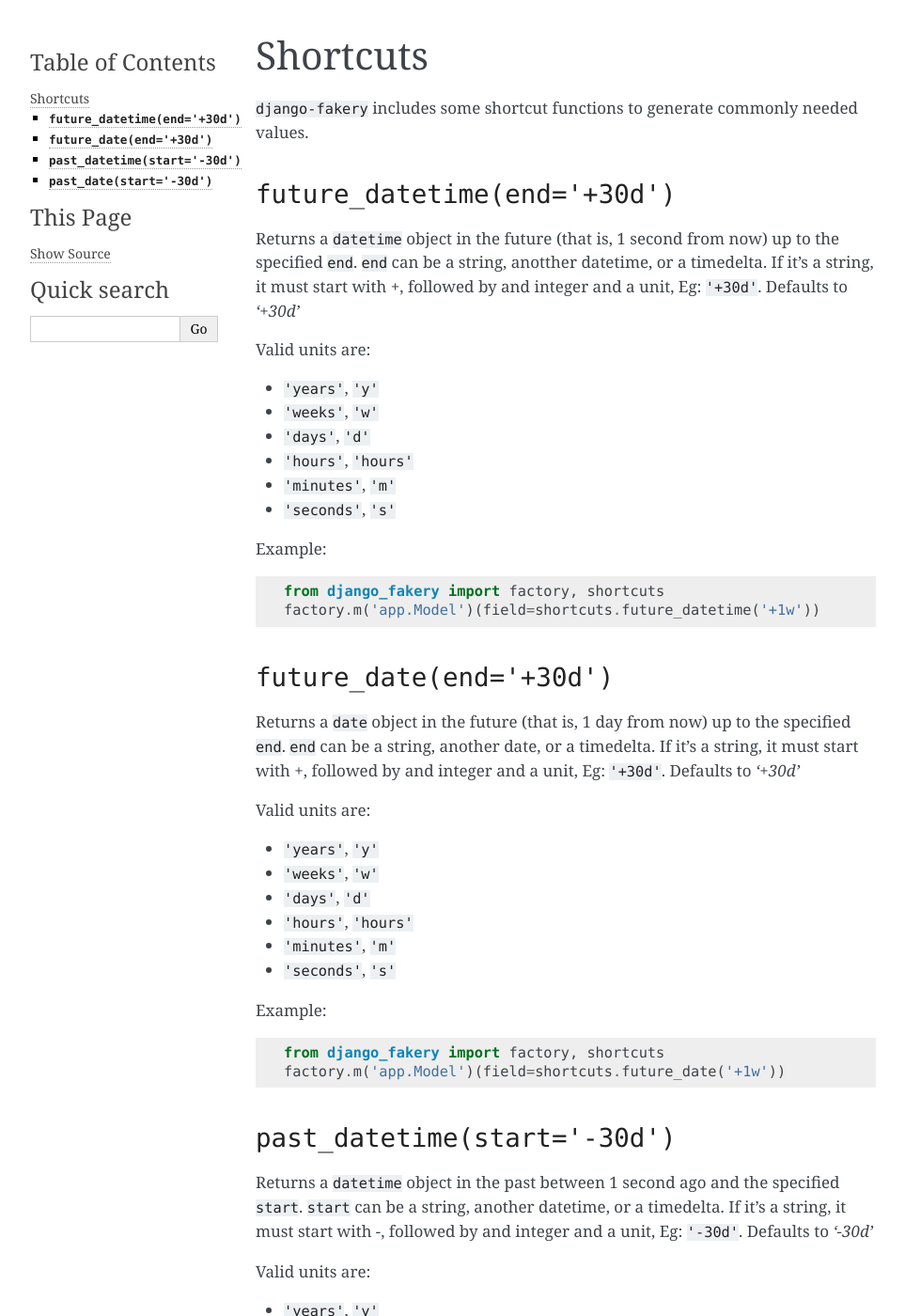
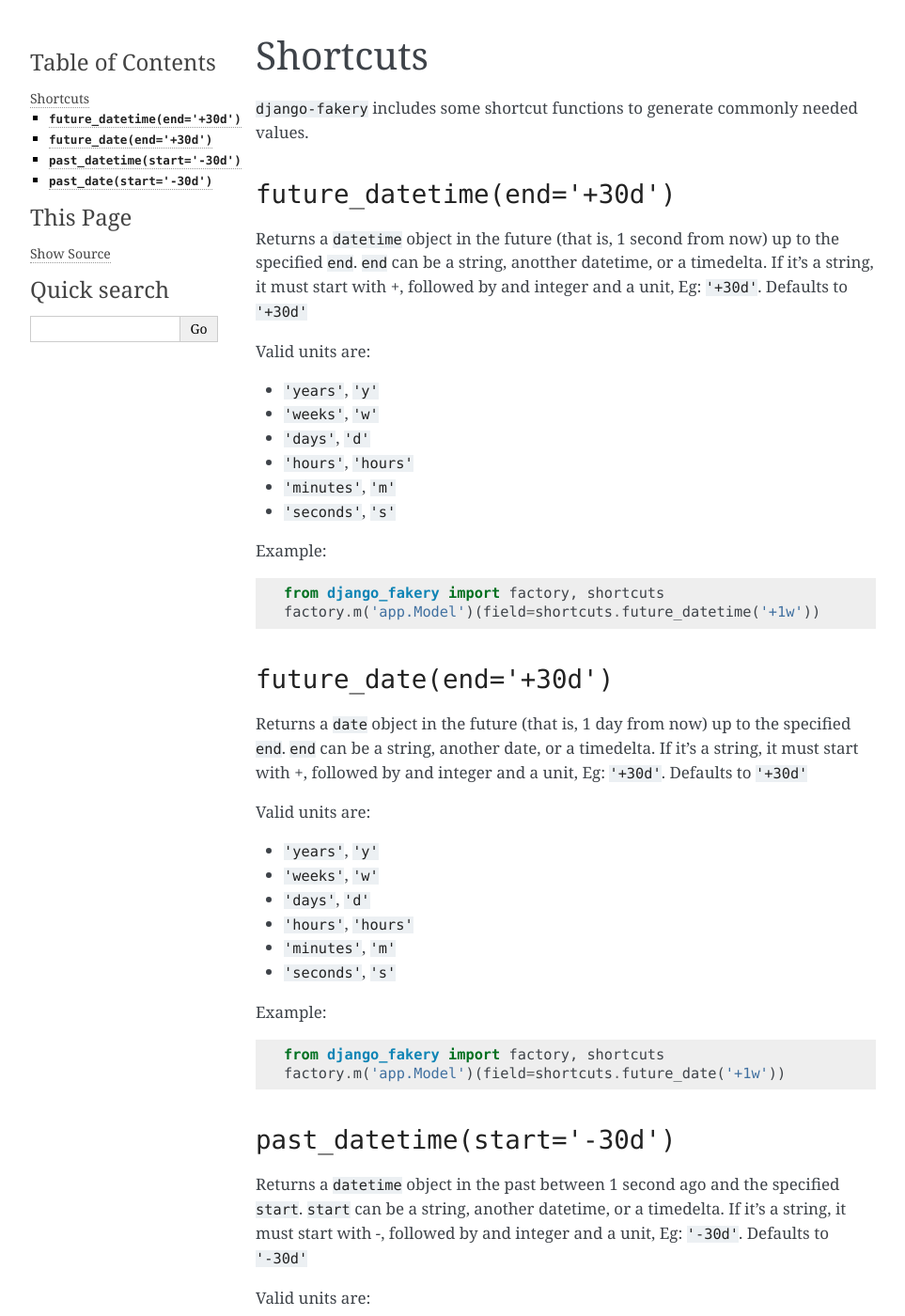
Before and after one commit to fcurella/django-fakery, a Sphinx documentation site: the page built from docs/shortcuts.rst, in a window 1280 px wide and 1400 px high. Shown: the whole window at 94% size, without its empty margins (148-1111 px from the left). Built offline with Sphinx 7.4.7, drawn with Linux system fonts in a browser that asks for light colours.

Commit message:
fix rst formatting

```diff
--- a/docs/shortcuts.rst
+++ b/docs/shortcuts.rst
@@ -9,7 +9,7 @@
 ``future_datetime(end='+30d')``
 ~~~~~~~~~~~~~~~~~~~~~~~~~~~~~~~
 
-Returns a ``datetime`` object in the future (that is, 1 second from now) up to the specified ``end``. ``end`` can be a string, anotther datetime, or a timedelta. If it's a string, it must start with `+`, followed by and integer and a unit, Eg: ``'+30d'``. Defaults to `'+30d'`
+Returns a ``datetime`` object in the future (that is, 1 second from now) up to the specified ``end``. ``end`` can be a string, anotther datetime, or a timedelta. If it's a string, it must start with `+`, followed by and integer and a unit, Eg: ``'+30d'``. Defaults to ``'+30d'``
 
 Valid units are:
 
@@ -29,7 +29,7 @@
 ``future_date(end='+30d')``
 ~~~~~~~~~~~~~~~~~~~~~~~~~~~
 
-Returns a ``date`` object in the future (that is, 1 day from now) up to the specified ``end``. ``end`` can be a string, another date, or a timedelta. If it's a string, it must start with `+`, followed by and integer and a unit, Eg: ``'+30d'``. Defaults to `'+30d'`
+Returns a ``date`` object in the future (that is, 1 day from now) up to the specified ``end``. ``end`` can be a string, another date, or a timedelta. If it's a string, it must start with `+`, followed by and integer and a unit, Eg: ``'+30d'``. Defaults to ``'+30d'``
 
 Valid units are:
 
@@ -49,7 +49,7 @@
 ``past_datetime(start='-30d')``
 ~~~~~~~~~~~~~~~~~~~~~~~~~~~~~~~
 
-Returns a ``datetime`` object in the past between 1 second ago and the specified ``start``. ``start`` can be a string, another datetime, or a timedelta. If it's a string, it must start with `-`, followed by and integer and a unit, Eg: ``'-30d'``. Defaults to `'-30d'`
+Returns a ``datetime`` object in the past between 1 second ago and the specified ``start``. ``start`` can be a string, another datetime, or a timedelta. If it's a string, it must start with `-`, followed by and integer and a unit, Eg: ``'-30d'``. Defaults to ``'-30d'``
 
 Valid units are:
 
@@ -69,7 +69,7 @@
 ``past_date(start='-30d')``
 ~~~~~~~~~~~~~~~~~~~~~~~~~~~
 
-Returns a ``date`` object in the past between 1 day ago and the specified ``start``. ``start`` can be a string, another date, or a timedelta. If it's a string, it must start with `-`, followed by and integer and a unit, Eg: ``'-30d'``. Defaults to `'-30d'`
+Returns a ``date`` object in the past between 1 day ago and the specified ``start``. ``start`` can be a string, another date, or a timedelta. If it's a string, it must start with `-`, followed by and integer and a unit, Eg: ``'-30d'``. Defaults to ``'-30d'``
 
 Valid units are:
 
```
Also changed, not shown: README.rst (+4 -4 lines).
